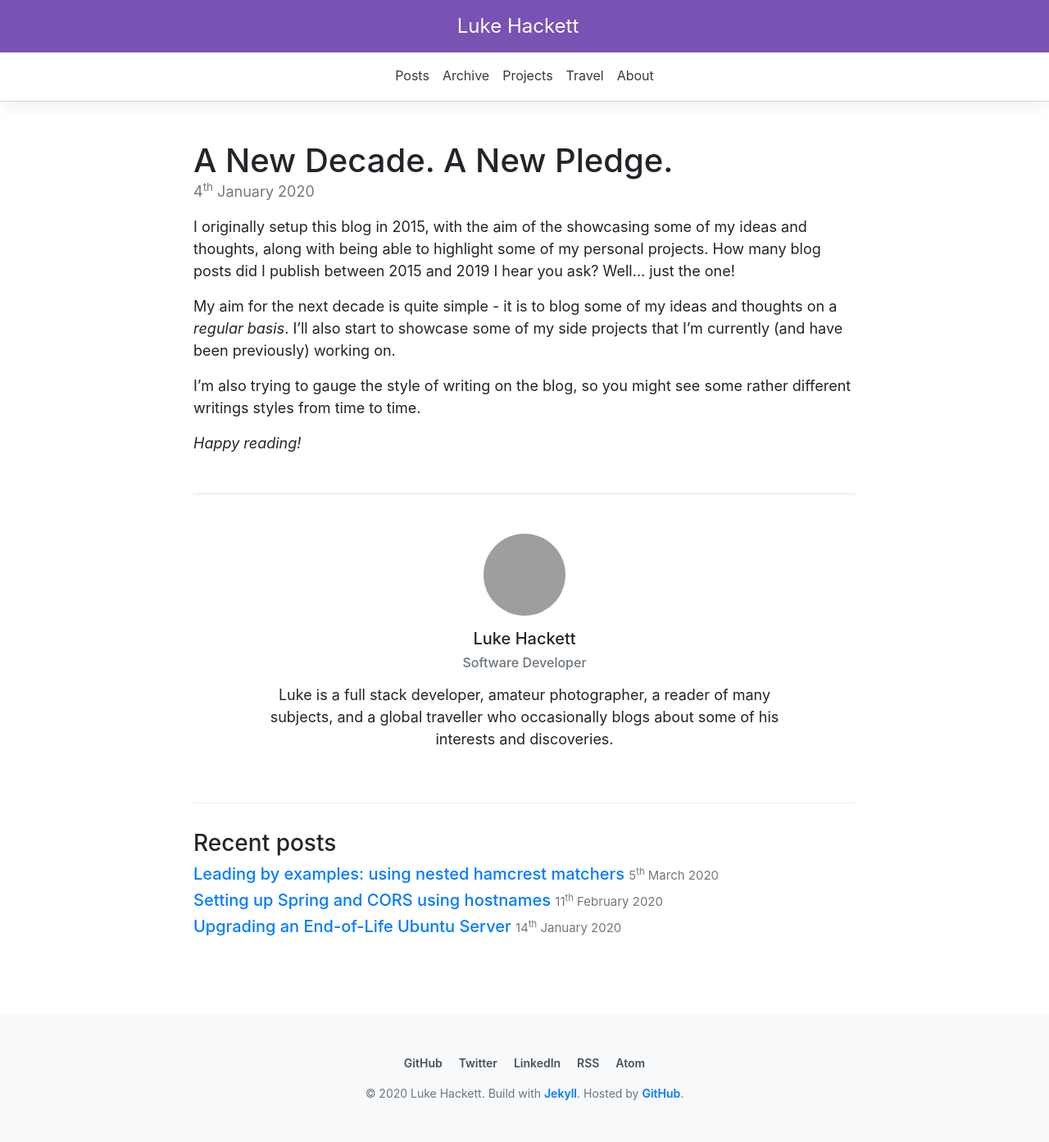
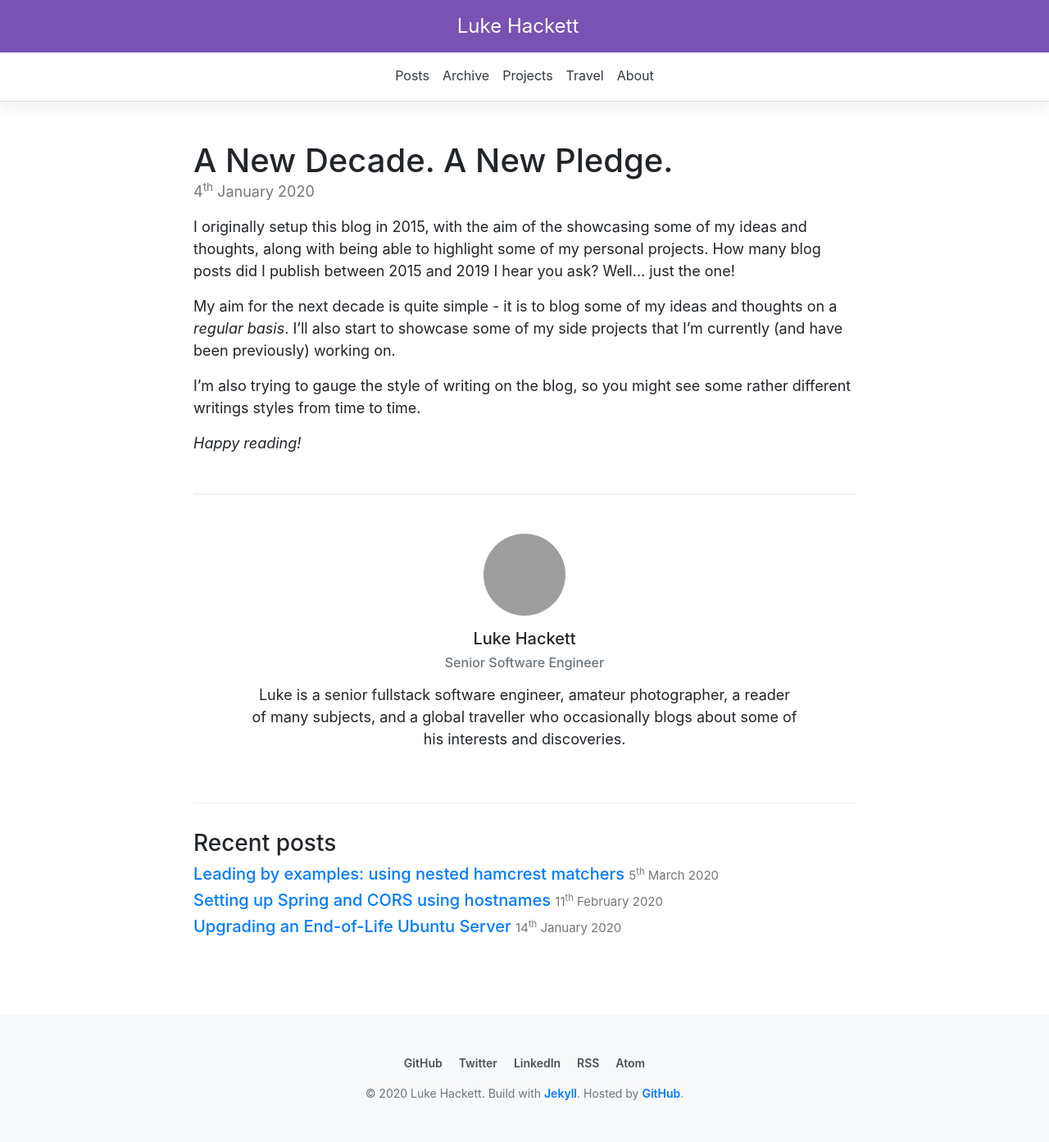
Before and after one commit to LukeHackett/lukehackett.github.io, a Jekyll site: the page built from _posts/2020-01-04-new-decade-new-pledge.md, in a window 1280 px wide. Shown: the whole page at 82% size. Built offline with Jekyll 4.4.1, drawn with Linux system fonts in a browser that asks for light colours; nearby versions of some CDN libraries; comment, search, counter and statistics services are not loaded; grey boxes are pictures that could not be loaded.

Commit message:
Updating job title & about me

```diff
--- a/_config.yml
+++ b/_config.yml
@@ -11,10 +11,10 @@ url: "http://www.lukehackett.com"
 # Site Author
 about:
   author: Luke Hackett
-  job: Software Developer
+  job: Senior Software Engineer
   gravatar: "//1.gravatar.com/avatar/5063276d68503fad5da5aa860438ca83?size=150"
   description: |
-    Luke is a full stack developer, amateur photographer, a reader of many
+    Luke is a senior fullstack software engineer, amateur photographer, a reader of many
     subjects, and a global traveller who occasionally blogs about some of
     his interests and discoveries.
 
```
